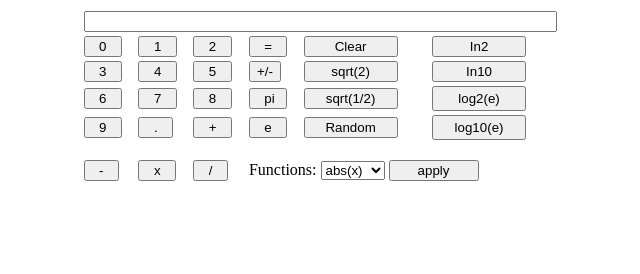
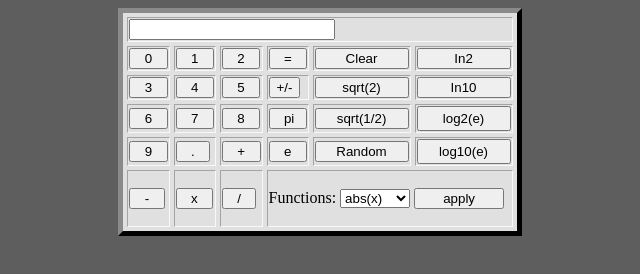
Before and after one commit to cpmays/Calculator, a plain HTML site: page Index.html in a window 1280 px wide. Shown: the whole page, without its empty margins (320-960 px from the left). Drawn offline with Linux system fonts and the light colour scheme.

Commit message:
Added stylesheet

```diff
--- a/Index.html
+++ b/Index.html
@@ -5,12 +5,13 @@
     <meta name="viewport" content="width=device-width, initial-scale=1.0">
     <meta http-equiv="X-UA-Compatible" content="ie=edge">
 
+    <link rel="stylesheet" type="text/css" href="Style/style.css" />
     <script src="JavaScript/script.js"></script>
     <title>Calculator</title>
 </head>
 <body>
     <form name="calculator">
-        <table align="center">
+        <table align = center>
             <tr>
                 <td colspan ="10">
                     <input name="number"  id= "answer" type="text" value="" size="56" value="" />
--- /dev/null
+++ b/Style/style.css
@@ -0,0 +1,27 @@
+body {
+  background: #5e5e5e;
+}
+
+table {
+  border-width: thick;
+  border-spacing: 4px;
+  border-style: outset;
+  border-color: #363636;
+  border-collapse: separate;
+  background-color: #e0e0e0;
+}
+
+td {
+  border-width: 1px;
+  padding: 1px;
+  border-style: inset;
+  border-color: #f8f8f8;
+  background-color: #e0e0e0;
+}
+
+#answer {
+  width: 198px;
+}
+#functions {
+  width: 70px;
+}
```
